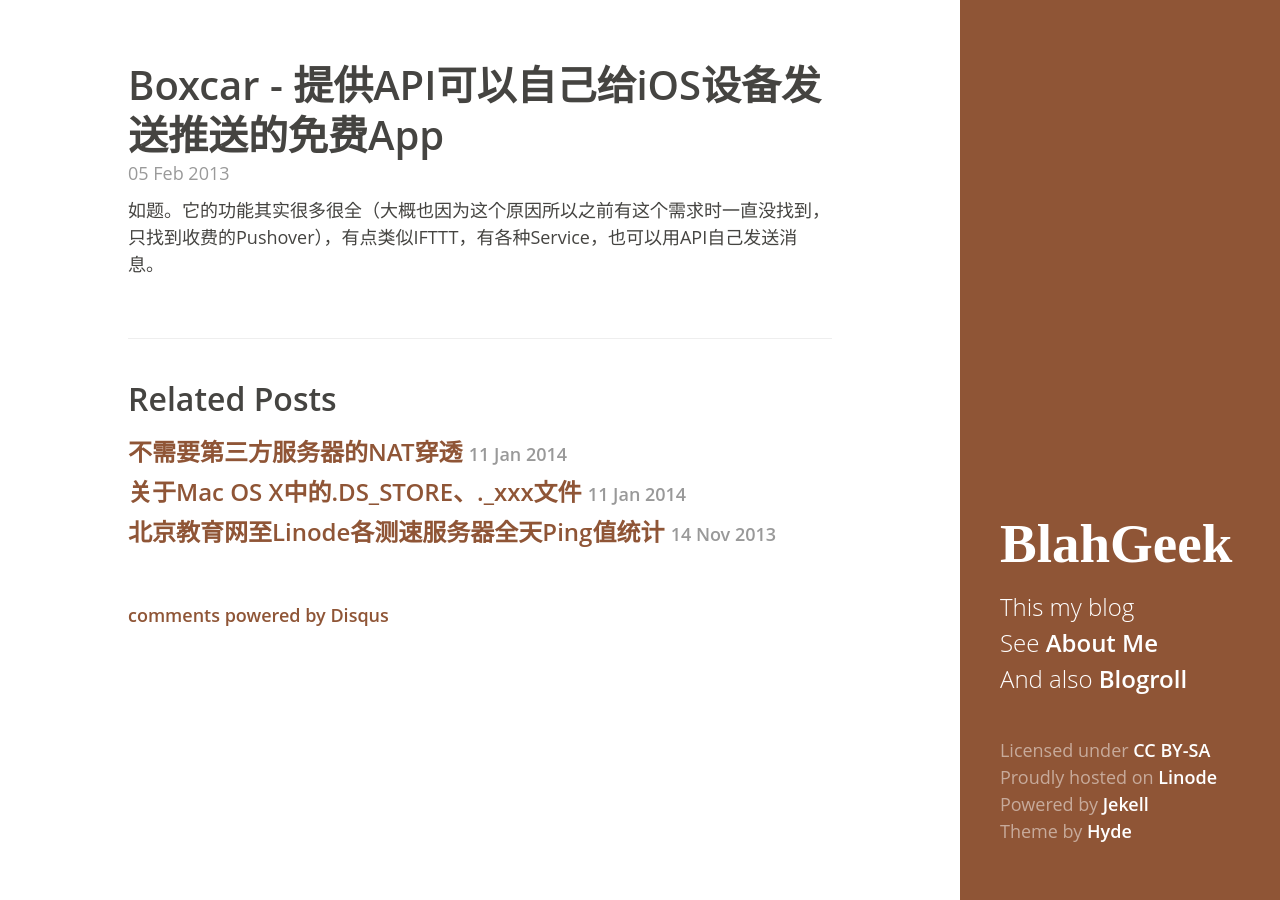
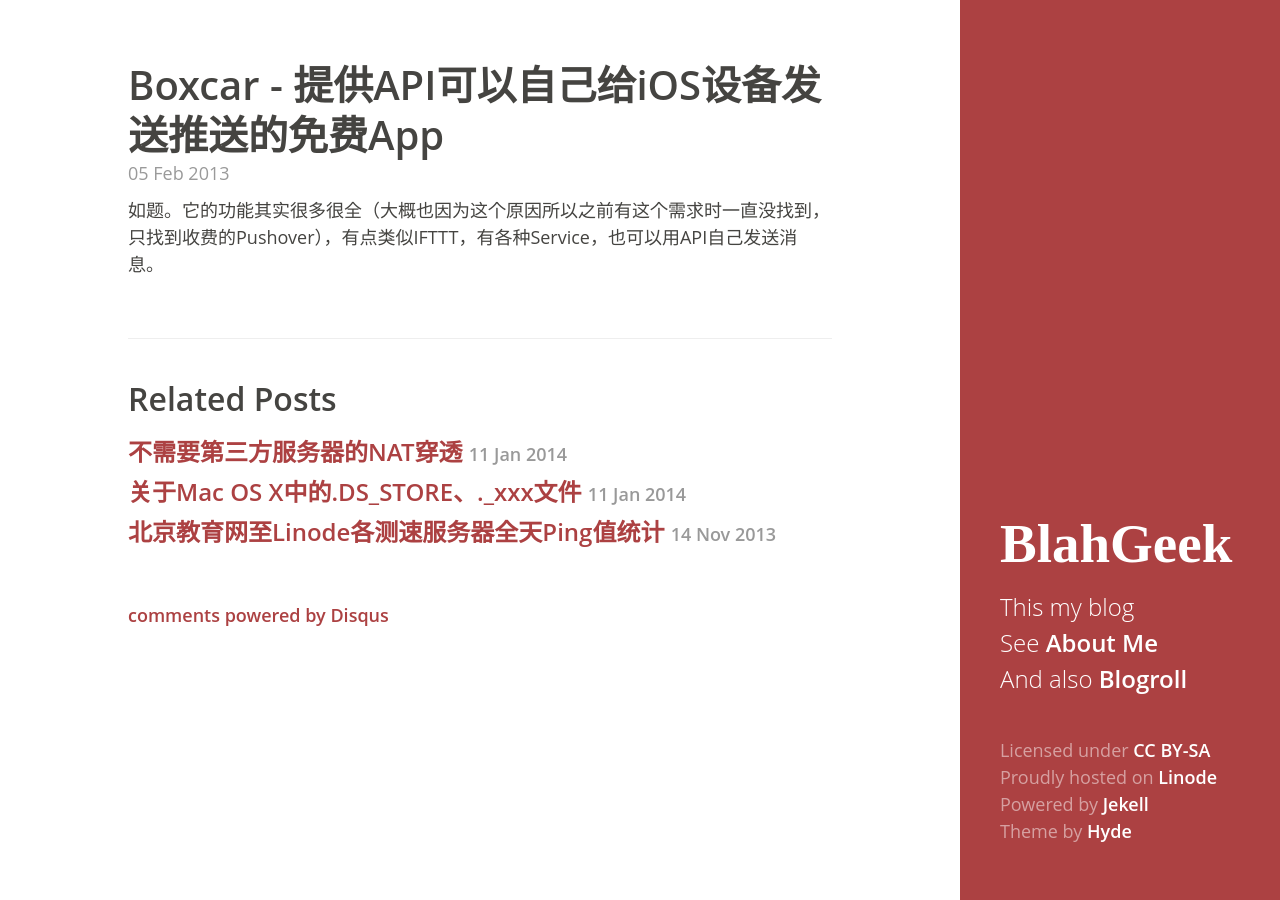
Before and after one commit to blahgeek/blog.blahgeek.com, a Jekyll site: the page built from _posts/2013-02-05-42352344670.md, in a window 1280 px wide. Built offline with Jekyll 4.4.1, drawn with Linux system fonts in a browser that asks for light colours; Markdown is read by kramdown in place of the engine named in the settings; comment, search, counter and statistics services are not loaded.

Commit message:
using red theme

```diff
--- a/_includes/head.html
+++ b/_includes/head.html
@@ -8,7 +8,6 @@
   </title>
   <link rel="stylesheet" href="/public/css/hyde.css">
   <link rel="stylesheet" href="/public/css/syntax.css">
-  <!-- <link rel="stylesheet" href="/public/css/font.css"> -->
   <link rel="shortcut icon" href="/public/favicon.png">
   <link rel="alternate" type="application/rss+xml" title="RSS" href="/feeds/all.rss.xml">
 </head>
--- a/_layouts/default.html
+++ b/_layouts/default.html
@@ -3,12 +3,7 @@
 
   {% include head.html %}
 
-  <body class="layout-reverse">
-    <script type="text/javascript">
-      var milisecond = (new Date()).getTime();
-      var offset = Math.floor(milisecond/1000/60/5) % 8 + 8; // 5min
-      document.getElementsByTagName('body')[0].className += ' theme-base-0' + offset.toString(16);
-    </script>
+  <body class="layout-reverse theme-base-08">
     <header class="masthead">
       <div class="masthead-inner">
         <h1><a href="/">{{ site.title }}</a></h1>
```
